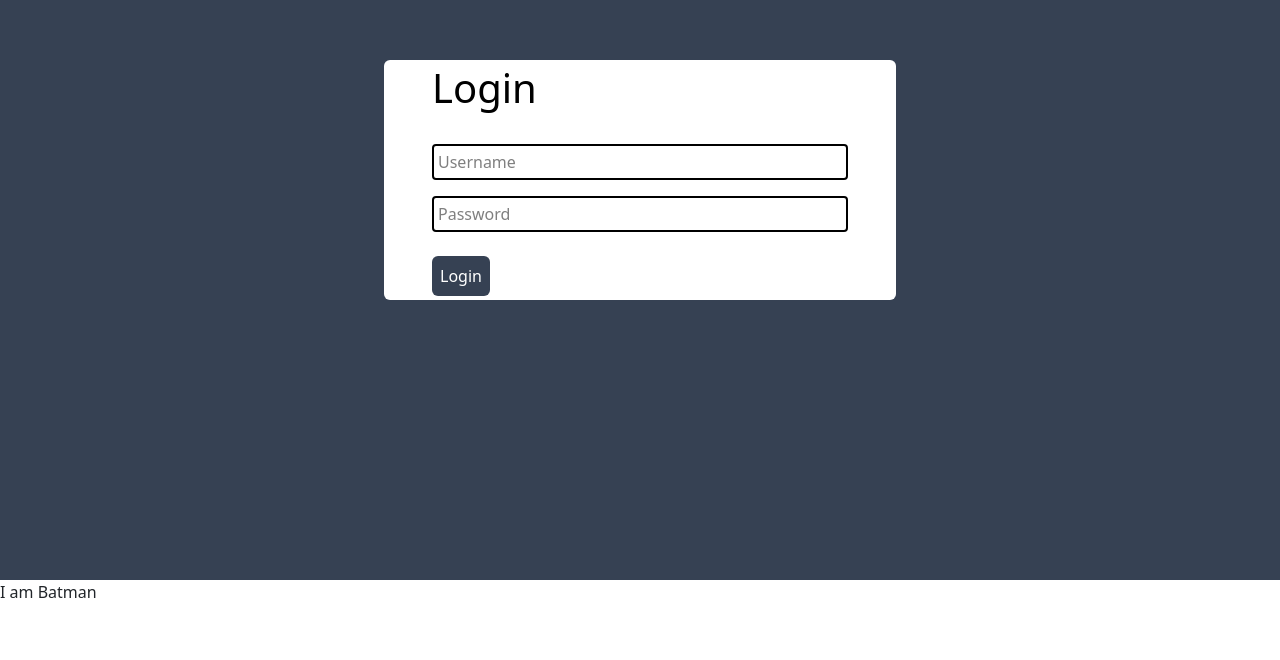
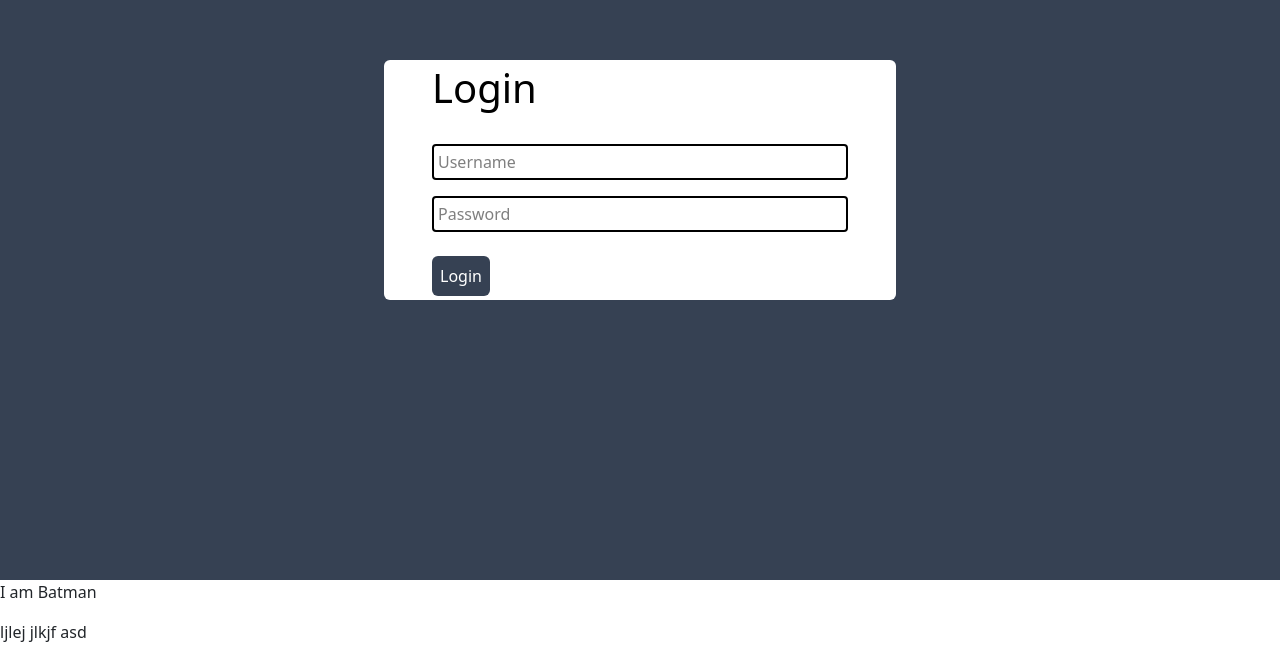
Before and after one commit to saurab28/TaskManger, a Vue app: page / in a window 1280 px wide. Shown: the part 220-880 px from the top of the page. Before the commit the page ends 840 px from the top, so only its background shows below. Built offline with nearby package versions, Linux system fonts and the light colour scheme; the HTML template or start-up script is replaced by a standard one.

Commit message:
To you babe

```diff
--- a/src/App.vue
+++ b/src/App.vue
@@ -4,6 +4,7 @@
 <template>
   <router-view/>
   <p> I am Batman</p>
+  <p> ljlej jlkjf asd</p>
 </template>
 
 <style scoped></style>
```
